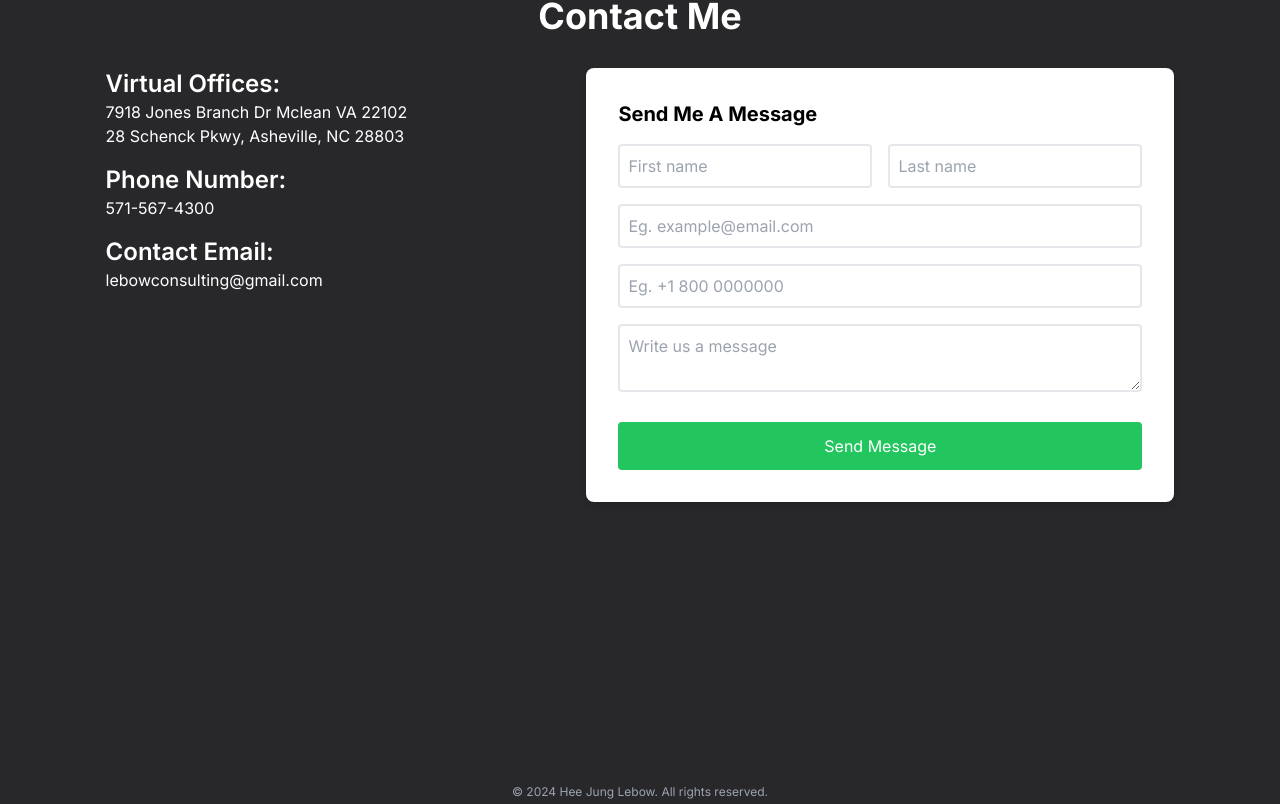
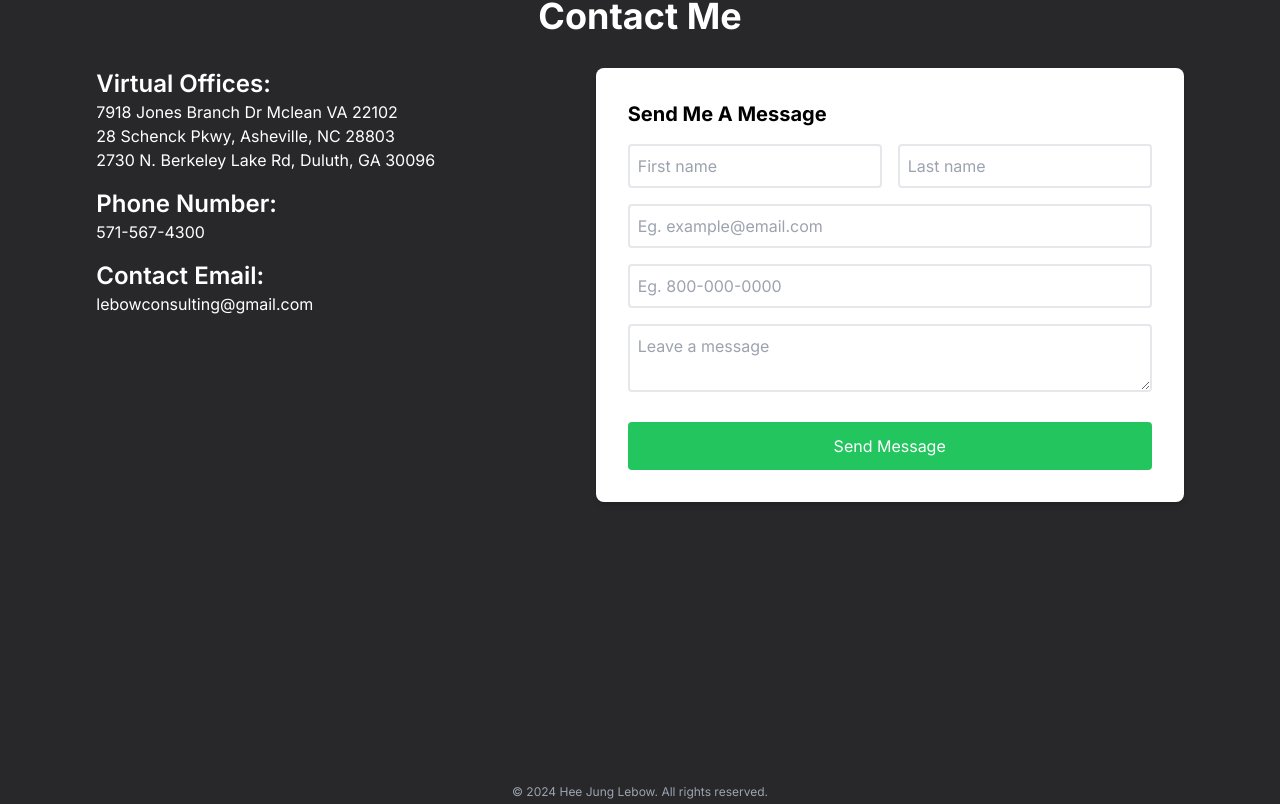
Before and after one commit to deflatedDbug/blockchaintax, a Next.js app: page / in a window 1280 px wide. Shown: the part 1742-2546 px from the top of the page. Built offline with nearby package versions, Linux system fonts and the light colour scheme.

Commit message:
added address

```diff
--- a/components/contact.tsx
+++ b/components/contact.tsx
@@ -11,6 +11,7 @@ export default function ContactForm() {
               <h2 className="text-2xl font-semibold">Virtual Offices:</h2>
               <p>7918 Jones Branch Dr Mclean VA 22102</p>
               <p>28 Schenck Pkwy, Asheville, NC 28803</p>
+              <p>2730 N. Berkeley Lake Rd, Duluth, GA 30096</p>
             </div>
             <div className="mb-4">
               <h2 className="text-2xl font-semibold">Phone Number:</h2>
@@ -52,7 +53,7 @@ export default function ContactForm() {
             <div className="mb-4">
               <input
                 type="tel"
-                placeholder="Eg. +1 800 0000000"
+                placeholder="Eg. 800-000-0000"
                 className="border-2 w-full rounded p-2"
                 required
               />
@@ -60,7 +61,7 @@ export default function ContactForm() {
 
             <div className="mb-6">
               <textarea
-                placeholder="Write us a message"
+                placeholder="Leave a message"
                 className="border-2 w-full rounded p-2"
                 required
               ></textarea>
```
